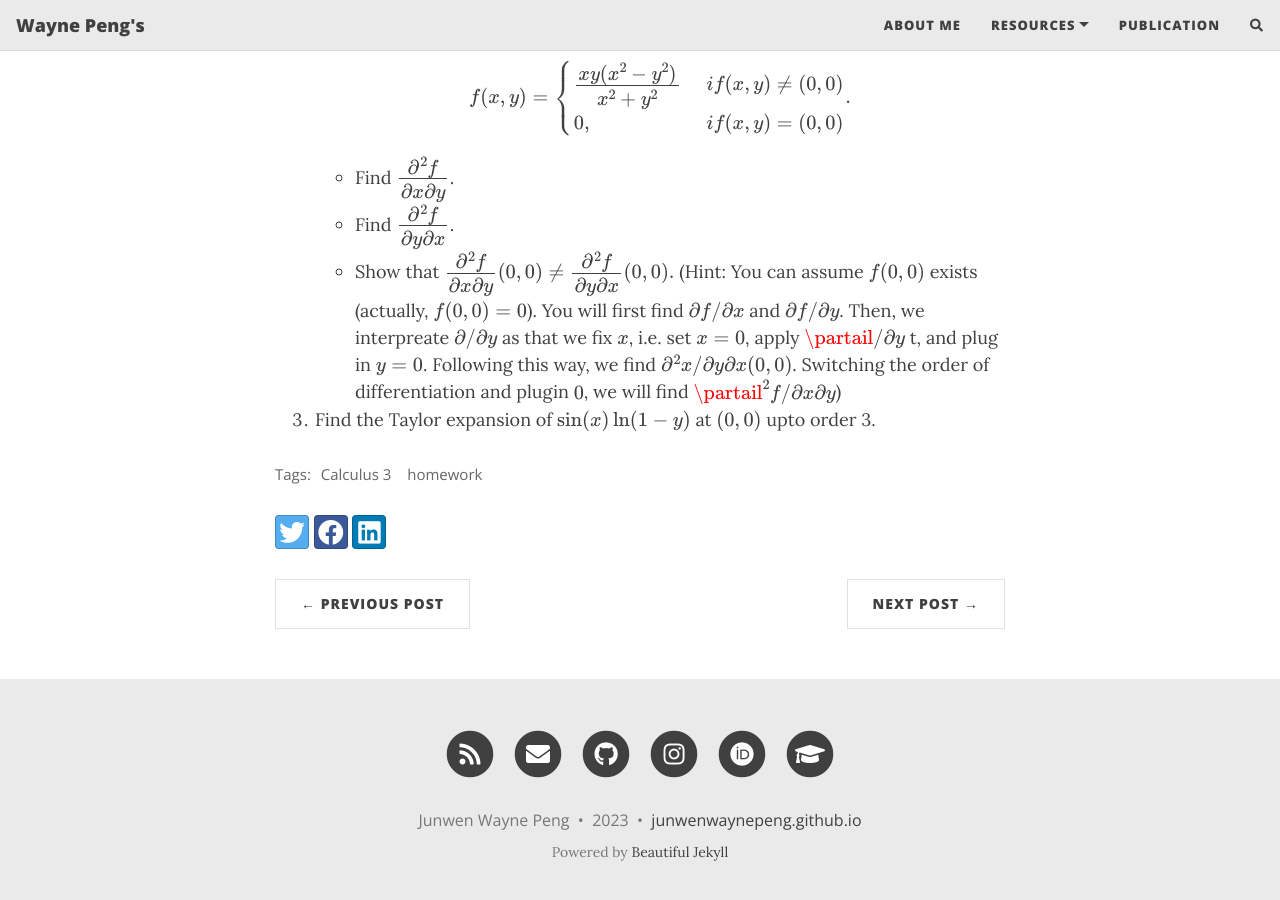
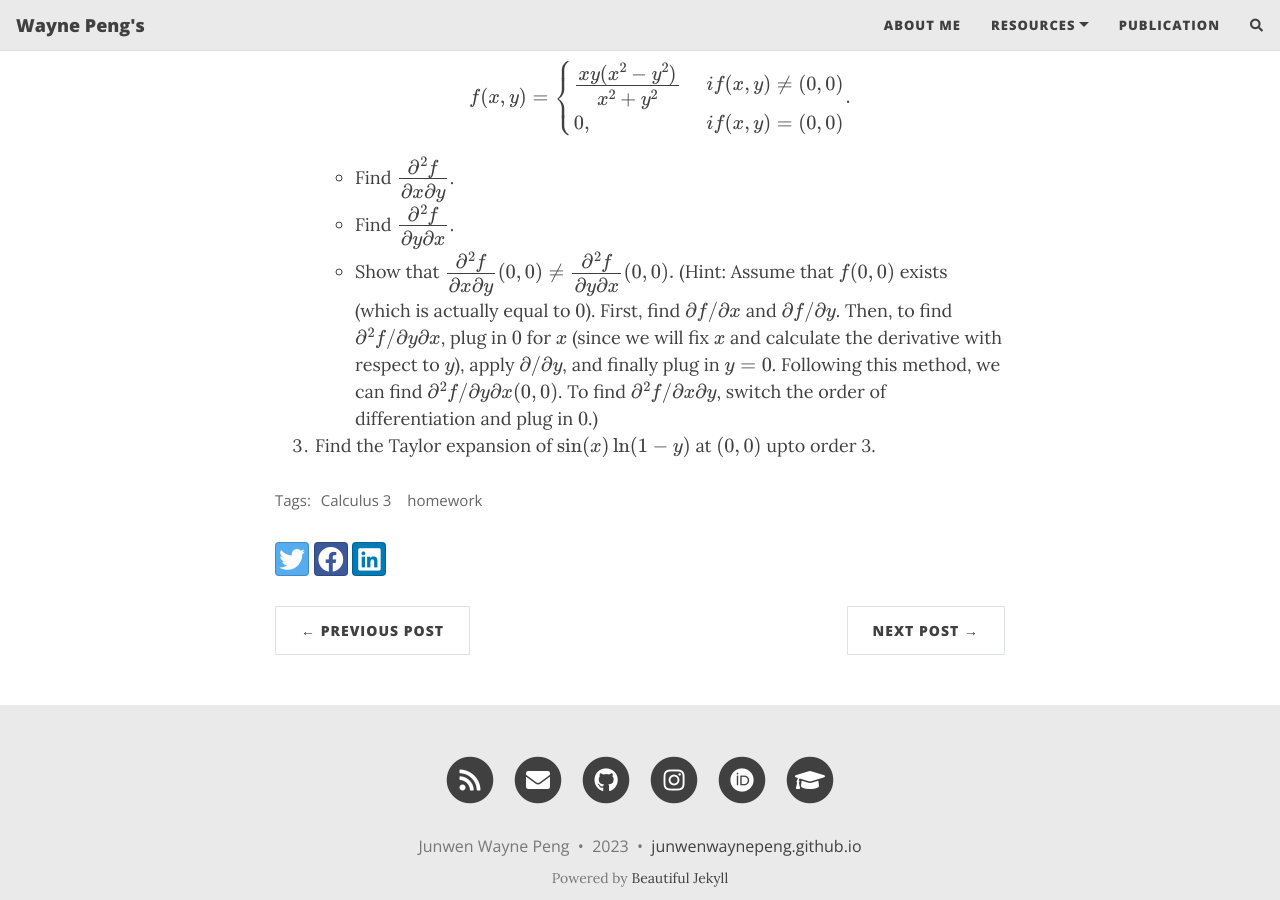
Before and after one commit to junwenwaynepeng/junwenwaynepeng.github.io, a Jekyll site: the page built from _posts/2023-03-13-Calculus-3-Homework-2.md, in a window 1280 px wide and 900 px high, scrolled down 467 px. Built offline with Jekyll 4.4.1, drawn with Linux system fonts in a browser that asks for light colours; nearby versions of some CDN libraries; formulas are drawn with MathJax 3; comment, search, counter and statistics services are not loaded.

Commit message:
fix typos

```diff
--- a/_posts/2023-03-13-Calculus-3-Homework-2.md
+++ b/_posts/2023-03-13-Calculus-3-Homework-2.md
@@ -14,6 +14,6 @@ tags: ["Calculus 3", "homework"]
 	* Find $\dfrac{\partial^2 f}{\partial x\partial y}$.
 	* Find $\dfrac{\partial^2 f}{\partial y\partial x}$.
 	* Show that $\dfrac{\partial^2 f}{\partial x\partial y}(0,0)\neq \dfrac{\partial^2 f}{\partial y\partial x}(0,0).$
-	(Hint: You can assume $f(0,0)$ exists (actually, $f(0,0)=0$). You will first find $\partial f/\partial x$ and $\partial f/\partial y$. Then, we interpreate $\partial/\partial y$ as that we fix $x$, i.e. set $x=0$, apply $\partail/\partial y$ t, and plug in $y=0$. Following this way, we find $\partial^2 x/\partial y\partial x(0,0)$. Switching the order of differentiation and plugin $0$, we will find $\partail^2 f/\partial x\partial y$)
+	(Hint: Assume that $f(0,0)$ exists (which is actually equal to $0$). First, find $\partial f/\partial x$ and $\partial f/\partial y$. Then, to find $\partial^2 f/\partial y\partial x$, plug in $0$ for $x$ (since we will fix $x$ and calculate the derivative with respect to $y$), apply $\partial/\partial y$, and finally plug in $y=0$. Following this method, we can find $\partial^2 f/\partial y\partial x(0,0)$. To find $\partial^2 f/\partial x\partial y$, switch the order of differentiation and plug in $0$.)
 
 4. Find the Taylor expansion of $\sin(x)\ln(1-y)$ at $(0,0)$ upto order 3.
```
